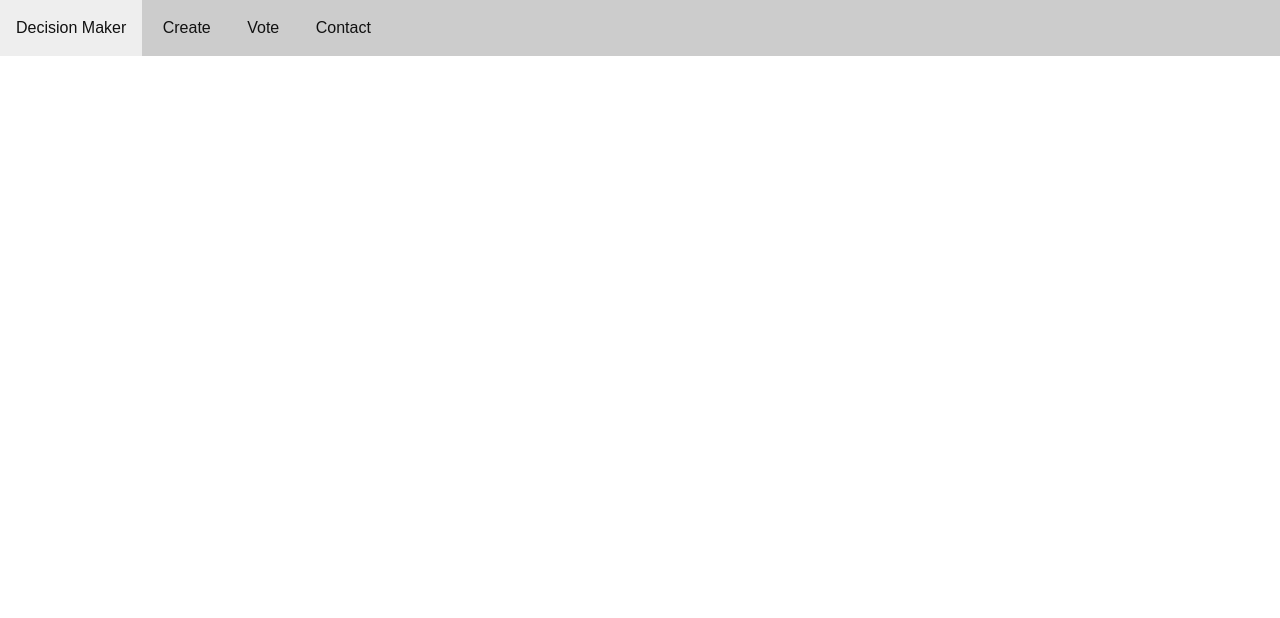
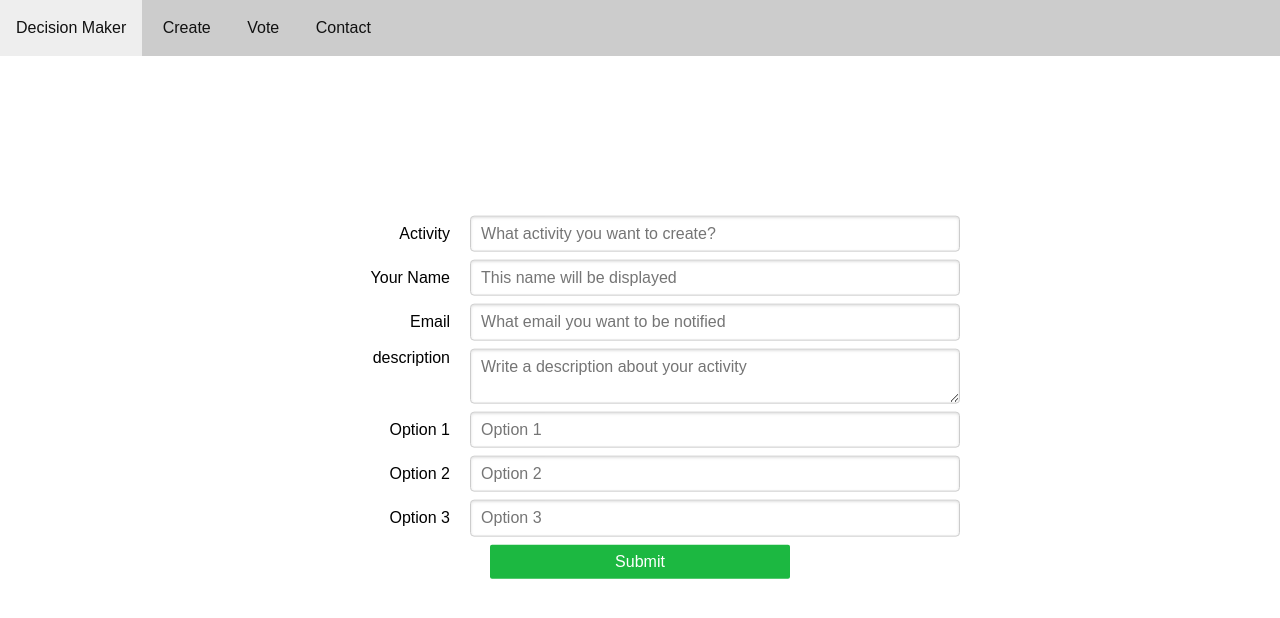
Before and after one commit to C-Shi/Decision_Maker, a Django app: page /new/ in a window 1280 px wide. Shown: the top 618 px of the page. Run offline with Django 3.2, Linux system fonts and the light colour scheme; some libraries are stand-ins or nearby versions.

Commit message:
basic style for new form

```diff
--- /dev/null
+++ b/decision/static/decision/style/new.css
@@ -0,0 +1,22 @@
+.new {
+  position: fixed;
+  top: 50%;
+  left: 50%;
+  -webkit-transform: translate(-50%, -50%);
+  transform: translate(-50%, -50%);
+  width: 700px;
+  max-width: 80%;
+}
+
+.new button {
+  background: rgb(28, 184, 65);
+  width: 300px;
+  max-width: 80%;
+  display: block;
+  margin: 0 auto;
+}
+
+.new input, .new textarea {
+  width: 540px;
+  max-width: 70%;
+}
--- a/decision/templates/decision/new.html
+++ b/decision/templates/decision/new.html
@@ -1,3 +1,44 @@
 {% include './partials/_header.html' %}
 
+
+<form class="pure-form pure-form-aligned new">
+    <fieldset>
+        <div class="pure-control-group">
+            <label>Activity</label>
+            <input name="activity" type="text" placeholder="What activity you want to create?" required>
+        </div>
+
+        <div class="pure-control-group">
+            <label>Your Name</label>
+            <input name="name" type="text" placeholder="This name will be displayed">
+        </div>
+
+        <div class="pure-control-group">
+            <label>Email</label>
+            <input name="email" type="email" placeholder="What email you want to be notified">
+        </div>
+
+        <div class="pure-control-group">
+            <label>description</label>
+            <textarea name="description" placeholder="Write a description about your activity"></textarea>
+        </div>
+
+        <div class="options">
+            <div class="pure-control-group">
+                <label>Option 1</label>
+                <input name="option1" type="text" placeholder="Option 1">
+            </div>
+            <div class="pure-control-group">
+                <label>Option 2</label>
+                <input name="option2" type="text" placeholder="Option 2">
+            </div>
+            <div class="pure-control-group">
+                <label>Option 3</label>
+                <input name="option3" type="text" placeholder="Option 3">
+            </div>
+        </div>
+        <button type="submit" class="pure-button pure-button-primary">Submit</button>
+    </fieldset>
+</form>
+
 {% include './partials/_footer.html' %}
--- a/decision/templates/decision/partials/_header.html
+++ b/decision/templates/decision/partials/_header.html
@@ -5,7 +5,8 @@
     <title>Decision Maker</title>
     <meta name="viewport" content="width=device-width, initial-scale=1">
     <link rel="stylesheet" href="https://unpkg.com/purecss@1.0.0/build/pure-min.css" integrity="sha384-nn4HPE8lTHyVtfCBi5yW9d20FjT8BJwUXyWZT9InLYax14RDjBj46LmSztkmNP9w" crossorigin="anonymous">
-    <link rel='stylesheet' href="{% static 'decision/style/header.css' %}"
+    <link rel='stylesheet' href="{% static 'decision/style/header.css' %}">
+    <link rel='stylesheet' href="{% static 'decision/style/new.css' %}">
   </head>
   <body>
     <!-- navigation bar session  -->
```
